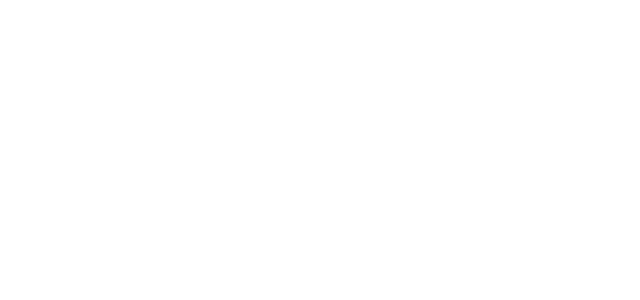
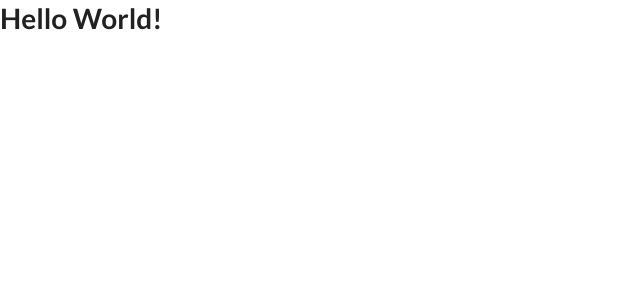
Before and after one commit to Amir-Pourhadi/Contact-Manager, a JavaScript app: page / in a window 1280 px wide. Shown: the top 300 px of the page, without its empty margins (0-640 px from the left). Built offline with nearby package versions, Linux system fonts and the light colour scheme.

Commit message:
semantic-ui imported

```diff
--- a/src/components/App.js
+++ b/src/components/App.js
@@ -1,3 +1,5 @@
+import "semantic-ui-css/semantic.min.css";
+
 export default function App() {
-	return null;
+	return <h1>Hello World!</h1>;
 }
```
